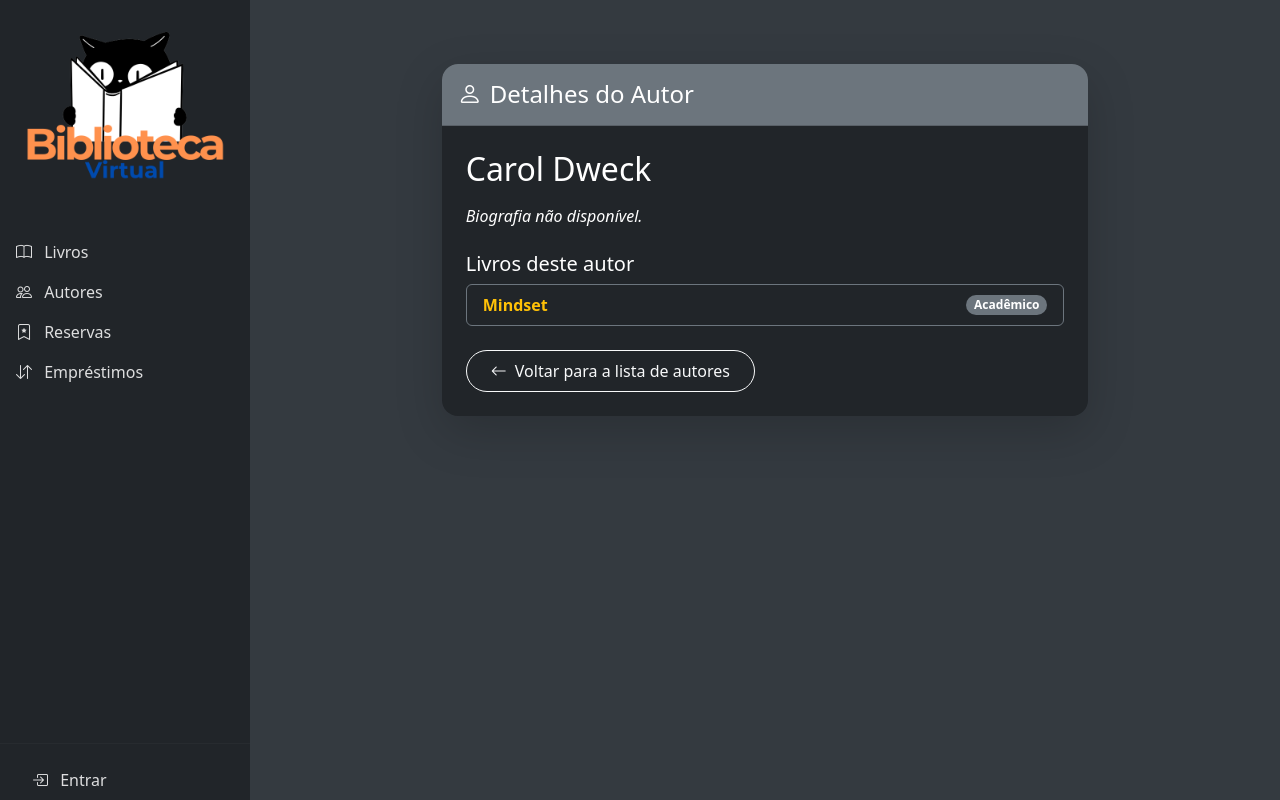
After one commit to gabrielhalmenschlager/sistemaBibliotecaSenac, a Django app: page /autor/4/ in a window 1280 px wide. The commit adds this page. Run offline with Django 5.2, Linux system fonts and the light colour scheme; data comes from the database, SQL or seed files in the repository; both versions use the stored data as it was after the commit.

Commit message:
Fazendo o Autores

```diff
--- a/biblioteca/models.py
+++ b/biblioteca/models.py
@@ -30,9 +30,13 @@ class Autor(models.Model):
     def __str__(self):
         return self.nome
 
+    # → usa o novo related_name
     def delete(self, *args, **kwargs):
-        if self.livro_set.exists():
-            raise ProtectedError("Não é possível excluir um autor associado a um livro.", self)
+        if self.livros.exists():                      # <‑‑ aqui
+            raise ProtectedError(
+                "Não é possível excluir um autor associado a um livro.",
+                self,
+            )
         super().delete(*args, **kwargs)
 
 # ----------------------------
@@ -49,7 +53,7 @@ class Livro(models.Model):
     titulo = models.CharField(max_length=200, unique=True)
     genero = models.CharField(max_length=20, choices=GENEROS)
     quantidade = models.PositiveIntegerField(default=1)
-    autores = models.ManyToManyField(Autor)
+    autores = models.ManyToManyField(Autor, related_name='livros')  # <-- aqui
     capa = models.ImageField(upload_to='capas/', blank=True, null=True)
     data_cadastro = models.DateTimeField(auto_now_add=True)
 
--- /dev/null
+++ b/biblioteca/templates/autores/detalhe.html
@@ -0,0 +1,49 @@
+{% extends 'base.html' %}
+
+{% block title %}Detalhes do Autor - {{ autor.nome }}{% endblock %}
+
+{% block content %}
+<div class="container py-5">
+    <div class="row justify-content-center">
+        <div class="col-md-10 col-lg-8">
+            <div class="card bg-dark text-white border-0 shadow-lg rounded-4">
+                <div class="card-header bg-secondary text-white rounded-top-4 py-3">
+                    <h4 class="mb-0 d-flex align-items-center">
+                        <i class="bi bi-person me-2 fs-4"></i> Detalhes do Autor
+                    </h4>
+                </div>
+                <div class="card-body px-4 py-4">
+                    <h2 class="mb-3">{{ autor.nome }}</h2>
+
+                    {% if autor.biografia %}
+                        <h5>Biografia</h5>
+                        <p class="mb-4">{{ autor.biografia|linebreaks }}</p>
+                    {% else %}
+                        <p class="fst-italic mb-4">Biografia não disponível.</p>
+                    {% endif %}
+
+                    <h5>Livros deste autor</h5>
+                    <ul class="list-group mb-4">
+                        {% for livro in autor.livros.all %}
+                            <li class="list-group-item d-flex justify-content-between align-items-center bg-dark text-white border-secondary">
+                                <a href="{% url 'livro-detalhe' livro.pk %}" class="text-decoration-none text-warning fw-semibold">
+                                    {{ livro.titulo }}
+                                </a>
+                                <span class="badge bg-secondary rounded-pill">{{ livro.genero }}</span>
+                            </li>
+                        {% empty %}
+                            <li class="list-group-item bg-dark text-white border-secondary fst-italic">
+                                Este autor ainda não tem livros cadastrados.
+                            </li>
+                        {% endfor %}
+                    </ul>
+
+                    <a href="{% url 'autor-lista' %}" class="btn btn-outline-light rounded-pill px-4 py-2">
+                        <i class="bi bi-arrow-left me-1"></i> Voltar para a lista de autores
+                    </a>
+                </div>
+            </div>
+        </div>
+    </div>
+</div>
+{% endblock %}
--- a/biblioteca/templates/base.html
+++ b/biblioteca/templates/base.html
@@ -66,6 +66,11 @@
             <li class="nav-item">
                 <a class="nav-link" href="{% url 'livro-lista' %}">
                     <i class="bi bi-book me-2"></i> Livros
+                </a>
+            </li>
+            <li class="nav-item">
+                <a class="nav-link" href="{% url 'autor-lista' %}">
+                    <i class="bi bi-people me-2"></i> Autores
                 </a>
             </li>
             <li class="nav-item">
--- a/biblioteca/urls.py
+++ b/biblioteca/urls.py
@@ -1,19 +1,35 @@
 from django.urls import path
 from biblioteca.views import (
-    LivroListView, LivroDetailView, ReservaCreateView, ReservaListView, ReservaCancelView,
-    EmprestimoListView, EmprestimoCreateView, EmprestimoDevolverView, LivroCreateView
+    # Livros, reservas, empréstimos
+    LivroListView, LivroDetailView, LivroCreateView,
+    ReservaCreateView, ReservaListView, ReservaCancelView,
+    EmprestimoListView, EmprestimoCreateView, EmprestimoDevolverView,
+
+    # Autores
+    AutorListView, AutorDetailView,
+    AutorCreateView, AutorUpdateView, AutorDeleteView,
 )
 
 urlpatterns = [
+    # ---------------- Livros ----------------
     path('', LivroListView.as_view(), name='livro-lista'),
     path('livro/novo/', LivroCreateView.as_view(), name='livro-criar'),
     path('livro/<int:pk>/', LivroDetailView.as_view(), name='livro-detalhe'),
 
+    # Reservas
     path('livro/<int:pk>/reservar/', ReservaCreateView.as_view(), name='reserva-criar'),
     path('reservas/', ReservaListView.as_view(), name='reserva-lista'),
     path('reserva/<int:pk>/cancelar/', ReservaCancelView.as_view(), name='reserva-cancelar'),
 
+    # Empréstimos
     path('emprestimos/', EmprestimoListView.as_view(), name='emprestimo-lista'),
     path('livro/<int:pk>/emprestar/', EmprestimoCreateView.as_view(), name='emprestimo-criar'),
     path('emprestimo/<int:pk>/devolver/', EmprestimoDevolverView.as_view(), name='emprestimo-devolver'),
+
+    # ---------------- Autores ----------------
+    path('autores/', AutorListView.as_view(),   name='autor-lista'),
+    path('autor/novo/', AutorCreateView.as_view(),  name='autor-criar'),        # apenas admin
+    path('autor/<int:pk>/', AutorDetailView.as_view(), name='autor-detalhe'),
+    path('autor/<int:pk>/editar/', AutorUpdateView.as_view(), name='autor-editar'),   # apenas admin
+    path('autor/<int:pk>/excluir/', AutorDeleteView.as_view(), name='autor-excluir'), # apenas admin
 ]
--- a/biblioteca/views.py
+++ b/biblioteca/views.py
@@ -5,8 +5,11 @@ from django.contrib import messages
 from django.db.models import Q
 
 from biblioteca.models import Livro, Autor, Reserva, Emprestimo
-from .forms import LivroForm
+from .forms import LivroForm, AutorForm
 
+from django.contrib.auth.mixins import UserPassesTestMixin
+from django.urls import reverse_lazy
+from django.db.models import Count, Prefetch
 
 class LivroCreateView(generic.View):  # removi LoginRequiredMixin para deixar aberto a todos
     def get(self, request):
@@ -125,3 +128,69 @@ class EmprestimoDevolverView(LoginRequiredMixin, generic.View):
         emprestimo.devolver()
         messages.success(request, f'Livro "{emprestimo.livro.titulo}" devolvido com sucesso!')
         return redirect('emprestimo-lista')
+
+# ----------------------------
+# Permissão: apenas admins
+# ----------------------------
+class SomenteAdminMixin(UserPassesTestMixin):
+    def test_func(self):
+        return self.request.user.is_authenticated and self.request.user.tipo == 'aluno'
+
+
+# ----------------------------
+# Autores - Visualização
+# ----------------------------
+class AutorListView(generic.ListView):
+    model = Autor
+    template_name = 'autores/lista.html'  # caminho relativo dentro da pasta templates
+    context_object_name = 'autores'
+    paginate_by = 12
+
+    def get_queryset(self):
+        return (
+            Autor.objects.all()
+            .annotate(qtd_livros=Count('livros'))
+            .order_by('nome')
+        )
+
+
+
+class AutorDetailView(generic.DetailView):
+    model = Autor
+    template_name = 'autores/detalhe.html'  # Ajustado para seu caminho
+    context_object_name = 'autor'
+
+    def get_queryset(self):
+        return Autor.objects.prefetch_related(
+            Prefetch('livros', queryset=Livro.objects.all())
+        )
+
+# ----------------------------
+# Autores - CRUD (admin apenas)
+# ----------------------------
+class AutorCreateView(SomenteAdminMixin, generic.CreateView):
+    model = Autor
+    form_class = AutorForm
+    template_name = 'autores/form.html'
+    success_url = reverse_lazy('autor-lista')
+
+
+class AutorUpdateView(SomenteAdminMixin, generic.UpdateView):
+    model = Autor
+    form_class = AutorForm
+    template_name = 'autores/form.html'
+    success_url = reverse_lazy('autor-lista')
+
+
+class AutorDeleteView(SomenteAdminMixin, generic.DeleteView):
+    model = Autor
+    template_name = 'autores/confirmar_exclusao.html'
+    success_url = reverse_lazy('autor-lista')
+
+    def delete(self, request, *args, **kwargs):
+        self.object = self.get_object()
+        try:
+            return super().delete(request, *args, **kwargs)
+        except Exception as e:
+            messages.error(request, f'Erro ao excluir: {str(e)}')
+            return redirect('autor-lista')
```
Also changed, not shown: biblioteca/forms.py (+21 -4 lines), biblioteca/templates/autores/form.html (+61 -0 lines), biblioteca/templates/autores/lista.html (+79 -0 lines), biblioteca/templates/livros/livro_form.html (+17 -4 lines), biblioteca/migrations/0002_alter_livro_autores.py (added), db.sqlite3, media/capas/Captura_de_tela_2025-06-13_200206.png (deleted).
